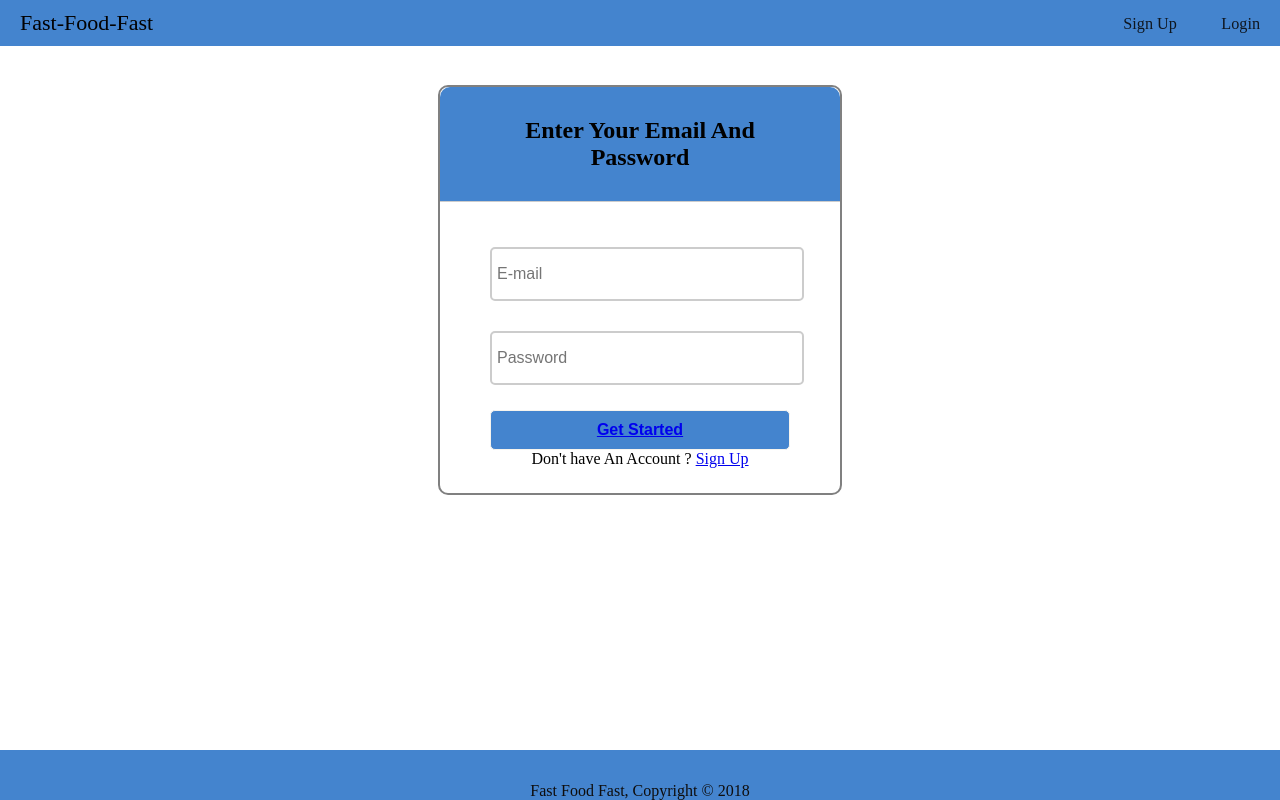
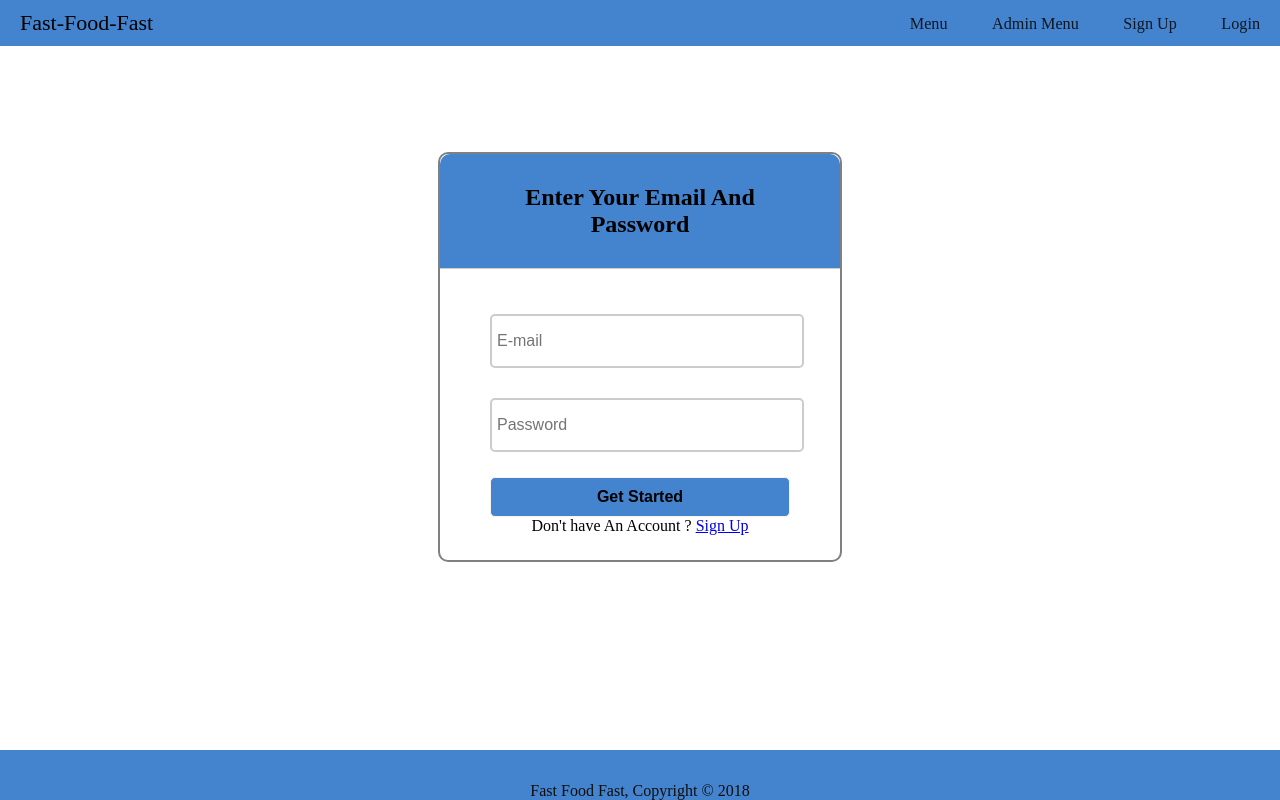
Before and after one commit to chibytez/Fast-Food-Fast, a website: page UI/login.html in a window 1280 px wide. Drawn offline with Linux system fonts and the light colour scheme.

Commit message:
modifying the login page
ch-login-160179985

```diff
--- a/UI/css/login.css
+++ b/UI/css/login.css
@@ -31,7 +31,8 @@ div.container{
     text-align: center;
     justify-content: center;
  height: auto;
- margin:35px auto;
+ margin-top:8%;
+ /* margin:35px auto; */
  font-family: 'Raleway', sans-serif;
 }
 
--- a/UI/login.html
+++ b/UI/login.html
@@ -26,7 +26,8 @@
 
 							<input type="checkbox" id="menu-check">
 							<div class="menu-links-right">
-
+								<a href="menu.html">Menu</a>
+								<a href="adminMenu.html">Admin Menu</a>
 								<a href="signup.html">Sign Up</a>
 								<a href="login.html">Login</a>
 							</div>
@@ -44,7 +45,7 @@
 
 		  <input type="password" name="password" id="password" placeholder="Password"/></br>
 
-			<button> <a href="menu.html">Get Started</a></button>
+			<button>Get Started</button>
 		Don't have An Account ? <a href="signup.html">Sign Up</a>
 		</form>
 
```
